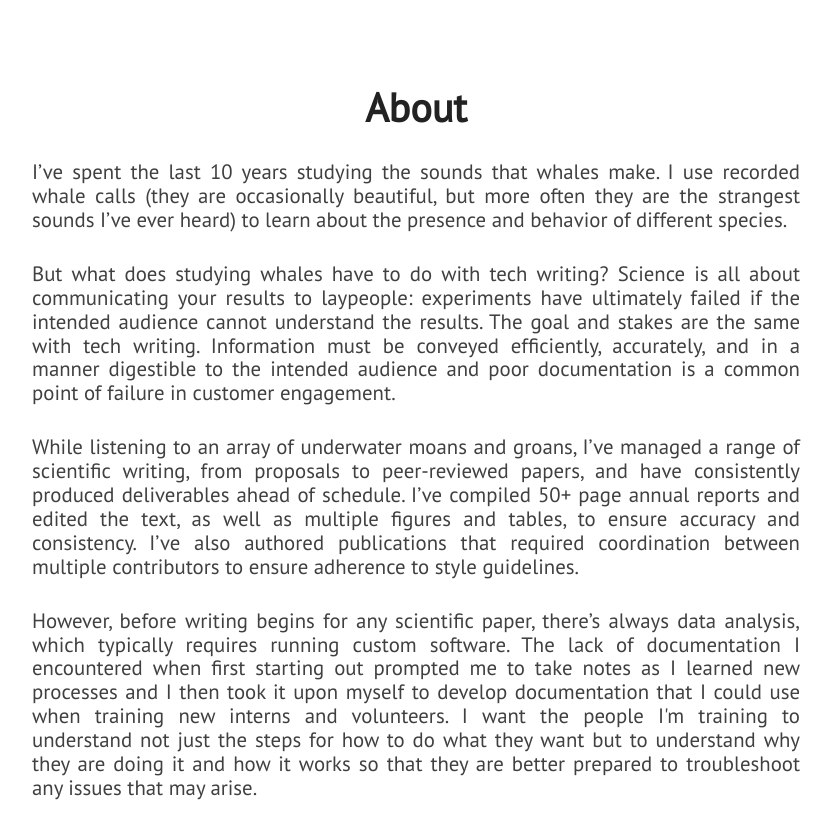
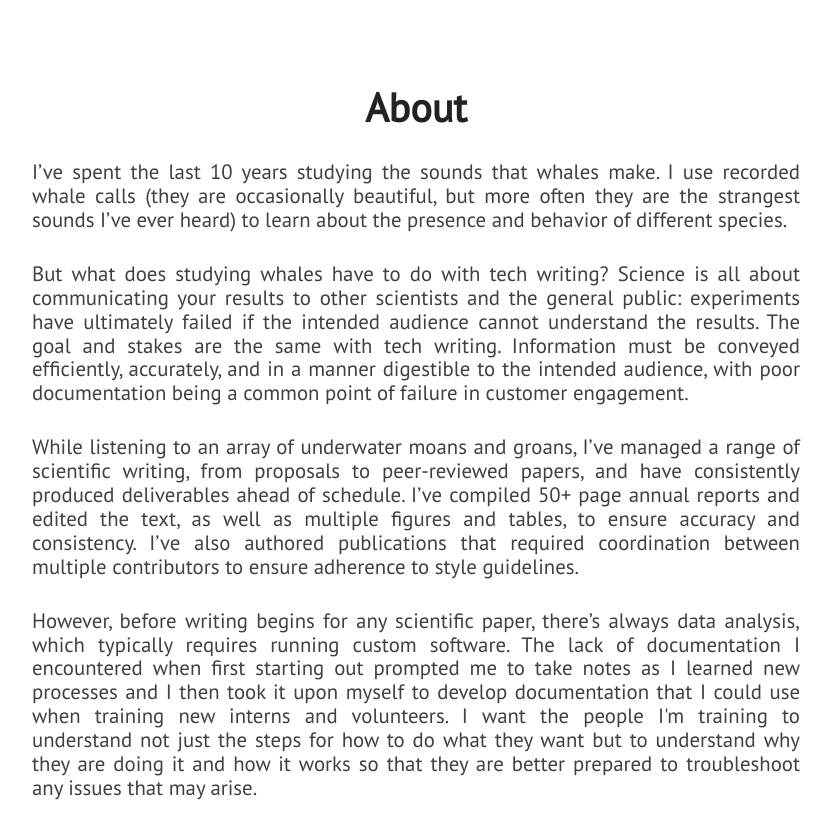
Before and after one commit to alrice12/alrice12.github.io, a Jekyll site: the page built from index.html, in a window 1280 px wide and 900 px high, scrolled down 973 px. Shown: the top 839 px of the window, without its empty margins (224-1055 px from the left). Built offline with Jekyll 4.4.1, drawn with Linux system fonts in a browser that asks for light colours; nearby versions of some CDN libraries.

Commit message:
Update about.html

```diff
--- a/_includes/about.html
+++ b/_includes/about.html
@@ -6,7 +6,7 @@
                 I’ve spent the last 10 years studying the sounds that whales make. I use recorded whale calls (they are occasionally beautiful, but more often they are the strangest sounds I’ve ever heard) to learn about the presence and behavior of different species.
             </p>
             <p class="paragraph-text justify-text">
-                But what does studying whales have to do with tech writing? Science is all about communicating your results to laypeople: experiments have ultimately failed if the intended audience cannot understand the results. The goal and stakes are the same with tech writing. Information must be conveyed efficiently, accurately, and in a manner digestible to the intended audience and poor documentation is a common point of failure in customer engagement.
+                But what does studying whales have to do with tech writing? Science is all about communicating your results to other scientists and the general public: experiments have ultimately failed if the intended audience cannot understand the results. The goal and stakes are the same with tech writing. Information must be conveyed efficiently, accurately, and in a manner digestible to the intended audience, with poor documentation being a common point of failure in customer engagement.
             </p>
             <p class="paragraph-text justify-text">
                 While listening to an array of underwater moans and groans, I’ve managed a range of scientific writing, from proposals to peer-reviewed papers, and have consistently produced deliverables ahead of schedule. I’ve compiled 50+ page annual reports and edited the text, as well as multiple figures and tables, to ensure accuracy and consistency. I’ve also authored publications that required coordination between multiple contributors to ensure adherence to style guidelines.
```
